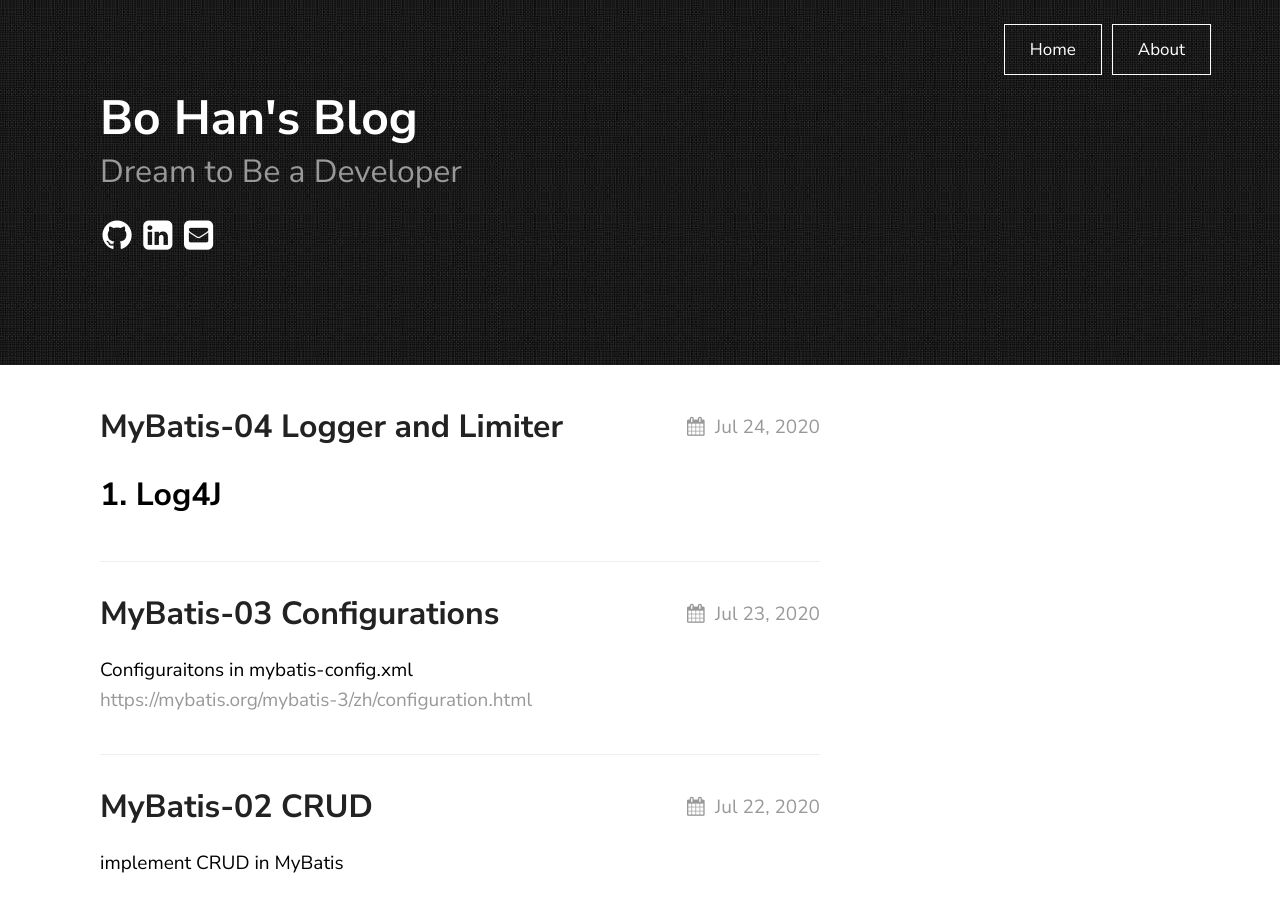
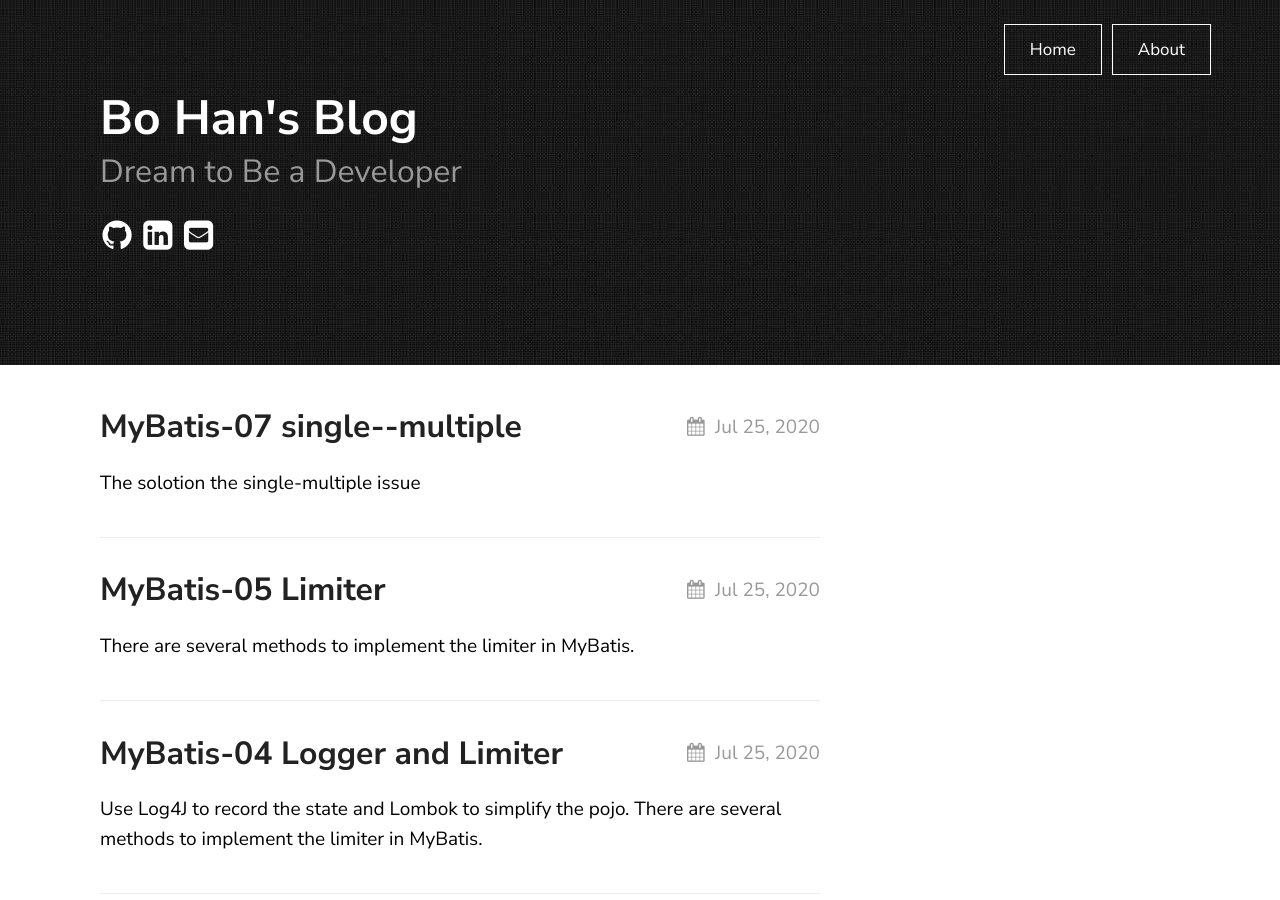
Before and after one commit to HBhakunamatata/HBhakunamatata.github.io, a Jekyll site: the page built from index.md, in a window 1280 px wide and 900 px high. Built offline with Jekyll 4.4.1, drawn with Linux system fonts in a browser that asks for light colours.

Commit message:
add MyBatis-05 and Mybatis-07

````diff
--- a/_posts/2020-07-24-MyBatis-04.markdown
+++ b/_posts/2020-07-24-MyBatis-04.markdown
@@ -2,11 +2,122 @@
 layout: post
 title: "MyBatis-04 Logger and Limiter"
 description:
-date: 2020-07-24
+date: 2020-07-25
 categories: MyBatis Maven Log4J
 ---
+Use Log4J to record the state and Lombok to simplify the pojo.
+There are several methods to implement the limiter in MyBatis.
 
-## 1. Log4J
+## 1. Limiter
+
+- Why limiter?
+    - To reduce the data that required to be dealed with.
+
+- (1) Registe method
+
+```
+List<Employee> getEmpByLimit01(Map<String, Integer> map);
+
+<select id="getEmpByLimit01" parameterType="map" resultMap="empResultMap">
+    select * from employees limit #{startIndex}, #{pageSize}
+</select>
+
+```
+
+(2) test the result
+
+```java
+@org.junit.Test
+public void getEmpByLimit() {
+    SqlSession sqlSession = MyBatisUtils.getSqlSession();
+    EmployeeMapper mapper = sqlSession.getMapper(EmployeeMapper.class);
+
+    Map<String, Integer> map = new HashMap<>();
+    map.put("startIndex", 0);
+    map.put("pageSize", 5);
+    List<Employee> employeeList = mapper.getEmpByLimit01(map);
+    for (Employee emp : employeeList) {
+        logger.info(emp);
+    }
+    sqlSession.close();
+}
+```
+
+### Another method : PageHelper
+
+- [How to use pagehelper](https://pagehelper.github.io/docs/howtouse/)
+- There is no need to modify the sql statement, just add one line before get pojos in .java
+
+- (1) add maven dependency
+
+```xml
+<!-- https://mvnrepository.com/artifact/com.github.pagehelper/pagehelper -->
+<dependency>
+    <groupId>com.github.pagehelper</groupId>
+    <artifactId>pagehelper</artifactId>
+    <version>5.1.10</version>
+</dependency>
+```
+
+(2) add plugin in mybatis-config.xml
+
+```xml
+<plugins>
+    <plugin interceptor="com.github.pagehelper.PageInterceptor">
+    </plugin>
+</plugins>
+```
+
+(3) Test two common ways to use PageHelper
+
+```java
+@org.junit.Test
+    public void testPageHelper () {
+        SqlSession sqlSession = MyBatisUtils.getSqlSession();
+        EmployeeMapper mapper = sqlSession.getMapper(EmployeeMapper.class);
+        PageHelper.startPage(2, 5);
+        List<Employee> employees = mapper.getEmployees();
+        for (Employee emp : employees) {
+            logger.info(emp);
+        }
+
+        logger.info("==============================================");
+
+        PageHelper.offsetPage(2, 5);
+        employees = mapper.getEmployees();
+        for (Employee emp : employees) {
+            logger.info(emp);
+        }
+
+        sqlSession.close();
+    }
+```
+
+
+## 2. Lombok
+
+```xml
+<!-- https://mvnrepository.com/artifact/org.projectlombok/lombok -->
+<dependency>
+    <groupId>org.projectlombok</groupId>
+    <artifactId>lombok</artifactId>
+    <version>1.18.12</version>
+</dependency>
+```
+
+```java
+@Data
+public class Employee {
+    private int emp_no;
+    private Date birth_date;
+    private String first_name;
+    private String last_name;
+    private String gender;
+    private Date hire_date;
+}
+```
+
+## 2. Log4J
 
 ### (1) add maven dependency
 
@@ -53,5 +164,4 @@ logger.info("employee No." + employee.getEmp_no() + " has been found.");
 ```
 
 
-
 Thanks [QinJiang](https://space.bilibili.com/95256449?spm_id_from=333.788.b_765f7570696e666f.2)
--- /dev/null
+++ b/_posts/2020-07-25-MyBatis-05.md
@@ -0,0 +1,11 @@
+---
+layout: post
+title: "MyBatis-05 Limiter"
+description:
+date: 2020-07-25
+categories: Maven MyBatis
+---
+There are several methods to implement the limiter in MyBatis.
+
+- Why limiter?
+    - To reduce the data that required to be dealed with.
--- /dev/null
+++ b/_posts/2020-07-25-MyBatis-07.md
@@ -0,0 +1,135 @@
+---
+layout: post
+title: "MyBatis-07 single--multiple"
+description:
+date: 2020-07-25
+categories: Maven MyBatis
+---
+The solotion the single-multiple issue
+
+# Multiple --- Single
+
+- Issue : We need query a object in a table that contains another object in another table.
+- Example : query an employee's salary infos with other infos about the employee.
+
+### pojo
+- (1) Salary.java
+
+```java
+@Data
+public class Salary {
+    private Employee emp;
+    private int salary;
+    private Date fromDate;
+    private Date toDate;
+}
+```
+- (2) Employee.java
+
+```java
+@Data
+public class Employee {
+    private int emp_no;
+    private Date birth_date;
+    private String first_name;
+    private String last_name;
+    private String gender;
+    private Date hire_date;
+}
+```
+
+### First Method
+
+- (1) define the method in dao.SalaryMapper.java
+
+```java
+public interface SalaryMapper {
+    List<Salary> getEmpWithSalary01 ();
+}
+```
+
+- (2) SalaryMapper.xml
+
+```xml
+<mapper namespace="com.HB.dao.SalaryMapper">
+    <select id="getEmpWithSalary01" resultMap="">
+        select * form salaries
+    </select>
+
+    <resultMap id="EmpWithSal" type="Salary">
+        <result column="from_date" property="fromDate"/>
+        <result column="to_date" property="toDate"/>
+        <result column="salary" property="salary"/>
+        <associstion property="emp" javaType="Employee" select="getEmp" column="emp_no"/>
+    </resultMap>
+
+    <select id="getEmp" resultType="Employee">
+        select * form employees where emp_no = #{emp_no}
+    </select>
+</mapper>
+```
+
+- (3) test the result
+
+```java
+@org.junit.Test
+public void test01() {
+    SqlSession sqlSession = MyBatisUtils.getSqlSession();
+    SalaryMapper mapper = sqlSession.getMapper(SalaryMapper.class);
+    List<Salary> empSalary = mapper.getEmpWithSalary01();
+    for (Salary salary : empSalary) {
+        logger.info(empSalary);
+    }
+}
+```
+
+### The Second Method
+
+- (1) define the method in dao.SalaryMapper.java
+
+```java
+public interface SalaryMapper {
+    List<Salary> getEmpWithSalary02 ();
+}
+```
+
+- (2) SalaryMapper.xml
+
+```xml
+<mapper namespace="com.HB.dao.SalaryMapper">
+    <select id="getEmpWithSalary02" returnType="EmpWithSal02">
+        select emps.emp_no emp_no, sals.salary salary, sals.from_date from_date, sals.to_date to_date,
+        emps.birth_date birth_date, emps.gender gender, emps.first_name first_name, emps.last_name last_name, emps.hire_date hire_date
+        from employees emps, salaries sals
+        where emps.emp_no = sals.emp_no
+    </select>
+
+    <resultMap id="EmpWithSal02" resultType="Salary">
+        <association property="emp" javaType="Employee">
+            <!--    在这里每一项都要写，漏了就是null  -->
+            <result property="emp_no" column="emp_no"/>
+            <result column="birth_date" property="birth_date"/>
+            <result column="gender" property="gender"/>
+            <result column="first_name" property="first_name"/>
+            <result column="last_name" property="last_name"/>
+            <result column="hire_date" property="hire_date"/>
+        <association/>
+    </resultMap>
+</mapper>
+```
+
+- (3) test the result
+
+```java
+@org.junit.Test
+public void test02() {
+    SqlSession sqlSession = MyBatisUtils.getSqlSession();
+    SalaryMapper mapper = sqlSession.getMapper(SalaryMapper.class);
+    List<Salary> empSalary = mapper.getEmpWithSalary02();
+    for (Salary salary : empSalary) {
+        logger.info(empSalary);
+    }
+}
+```
+
+Thanks [QinJiang](https://space.bilibili.com/95256449?spm_id_from=333.788.b_765f7570696e666f.2)
````
